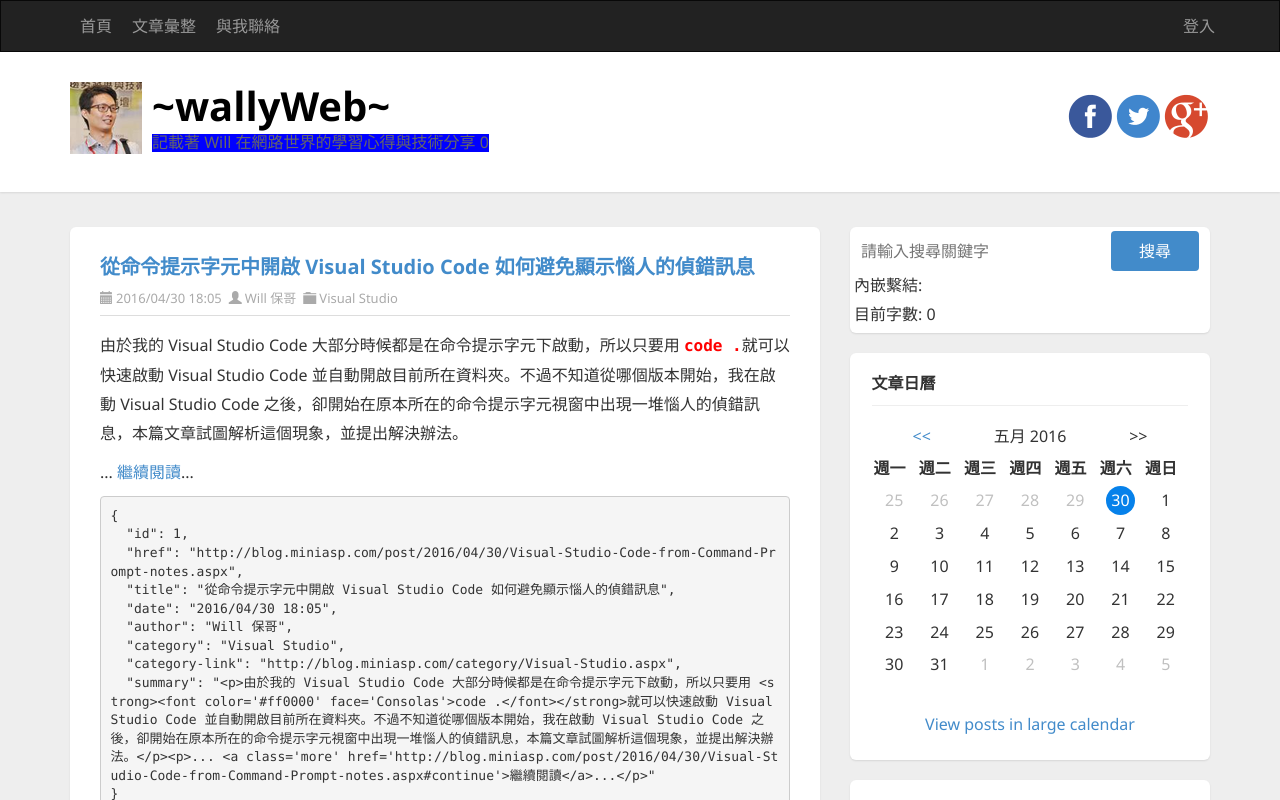
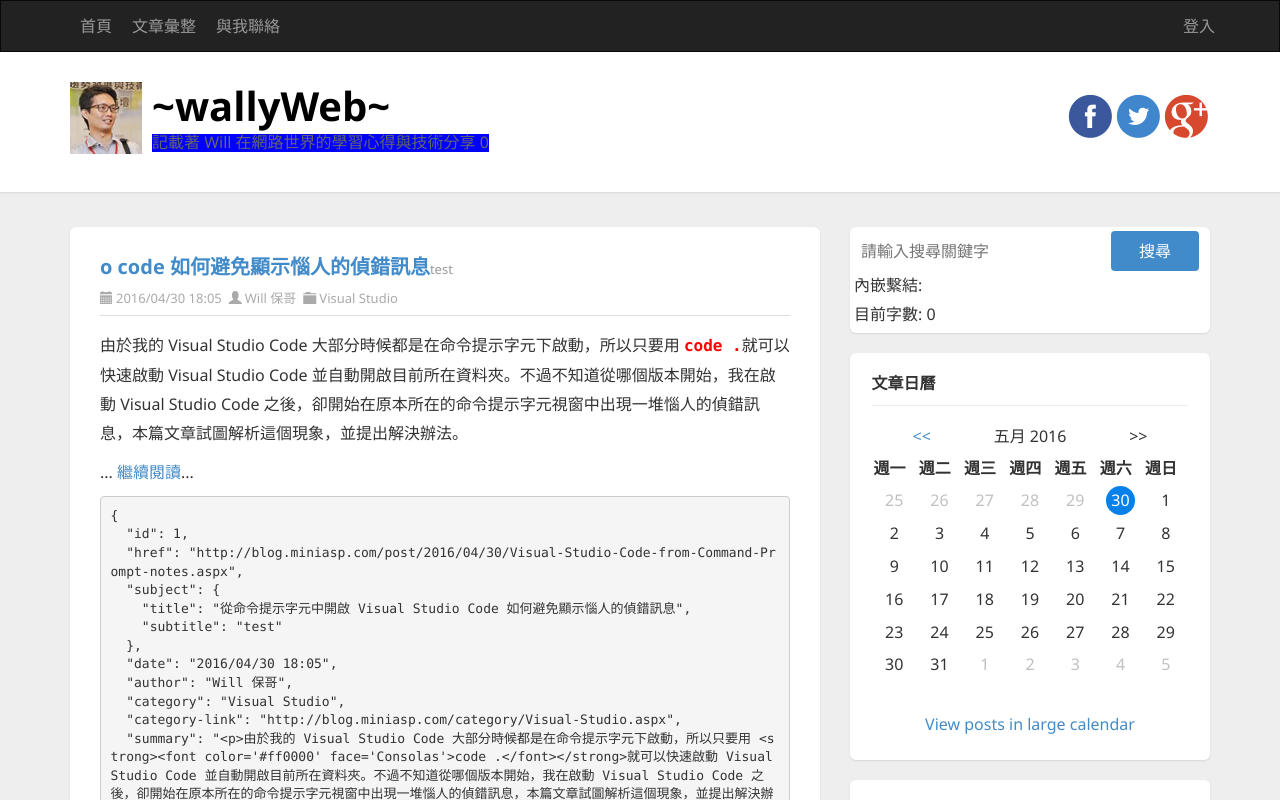
Before and after one commit to wally0302/praticeAngular, an Angular app: page / in a window 1280 px wide. Shown: the top 800 px of the page. Built offline with nearby package versions, Linux system fonts and the light colour scheme.

Commit message:
安全導覽運算子 (safe navigation operator)

```diff
--- a/src/app/app.component.html
+++ b/src/app/app.component.html
@@ -13,7 +13,8 @@
         <article class="post" id="post{{idx}}" *ngFor="let item of data;let idx=index">
           <header class="post-header">
             <h2 class="post-title">
-              <a [href]="item.href">{{item.title}}</a>
+              <a [href]="item.href">{{item.subject?.title |lowercase|slice:-20}}</a>
+              <small>{{item.subject?.subtitle}}</small>
             </h2>
             <div class="post-info clearfix">
               <span class="post-date"><i class="glyphicon glyphicon-calendar"></i>{{item.date}}</span>
--- a/src/app/app.component.ts
+++ b/src/app/app.component.ts
@@ -33,7 +33,10 @@
     {
       "id": 1,
       "href": "http://blog.miniasp.com/post/2016/04/30/Visual-Studio-Code-from-Command-Prompt-notes.aspx",
-      "title": "從命令提示字元中開啟 Visual Studio Code 如何避免顯示惱人的偵錯訊息",
+      "subject":{
+      "title":"從命令提示字元中開啟 Visual Studio Code 如何避免顯示惱人的偵錯訊息",
+      "subtitle":"test"
+      },
       "date": "2016/04/30 18:05",
       "author": "Will 保哥",
       "category": "Visual Studio",
@@ -43,7 +46,11 @@
     {
       "id": 2,
       "href": "http://blog.miniasp.com/post/2016/03/22/Does-Certification-Exam-Useful.aspx",
-      "title": "考證照真的沒用嗎？一個從業 20 年的 IT 主管告訴你他怎麼看！",
+      //刪掉 subject
+      // "subject":{
+      // "title":"考證照真的沒用嗎？一個從業 20 年的 IT 主管告訴你他怎麼看！",
+      // "subtitle":""
+      // },
       "date": "2016/03/22 19:28",
       "author": "Will 保哥",
       "category": "心得分享",
@@ -53,7 +60,10 @@
     {
       "id": 3,
       "href": "http://blog.miniasp.com/post/2016/03/14/ASPNET-MVC-Developer-Note-Part-28-Understanding-ModelState.aspx",
-      "title": "ASP.NET MVC 開發心得分享 (28)：深入瞭解 ModelState 內部細節",
+      "subject":{
+      "title":"ASP.NET MVC 開發心得分享 (28)：深入瞭解 ModelState 內部細節",
+      "subtitle":""
+      },
       "date": "2016/03/14 12:14",
       "author": "Will 保哥",
       "category": "ASP.NET MVC",
@@ -63,7 +73,10 @@
     {
       "id": 4,
       "href": "http://blog.miniasp.com/post/2016/03/06/ASPNET-MVC-5-View-Roslyn-problem-workaround.aspx",
-      "title": "ASP.NET MVC 5.2.3 的 View 使用 Roslyn (C# 6.0) 編譯時的問題",
+      "subject":{
+      "title":"ASP.NET MVC 5.2.3 的 View 使用 Roslyn (C# 6.0) 編譯時的問題",
+      "subtitle":""
+      },
       "date": "2016/03/06 17:11",
       "author": "Will 保哥",
       "category": "ASP.NET MVC",
@@ -73,7 +86,10 @@
     {
       "id": 5,
       "href": "http://blog.miniasp.com/post/2016/02/19/Useful-tool-PackageManagement-OneGet.aspx",
-      "title": "介紹好用工具：Win 10 內建的 PackageManagement 套件管理器 (OneGet)",
+      "subject":{
+      "title":"介紹好用工具：Win 10 內建的 PackageManagement 套件管理器 (OneGet)",
+      "subtitle":""
+      },
       "date": "2016/02/19 11:55",
       "author": "Will 保哥",
       "category": "介紹好用工具",
@@ -83,7 +99,10 @@
     {
       "id": 6,
       "href": "http://blog.miniasp.com/post/2016/02/02/JavaScript-novice-advice-and-learning-resources.aspx",
-      "title": "我要成為前端工程師！給 JavaScript 新手的建議與學習資源整理",
+      "subject":{
+      "title":"我要成為前端工程師！給 JavaScript 新手的建議與學習資源整理",
+      "subtitle":""
+      },
       "date": "2016/02/02 17:48",
       "author": "Will 保哥",
       "category": "前端工程研究",
```
